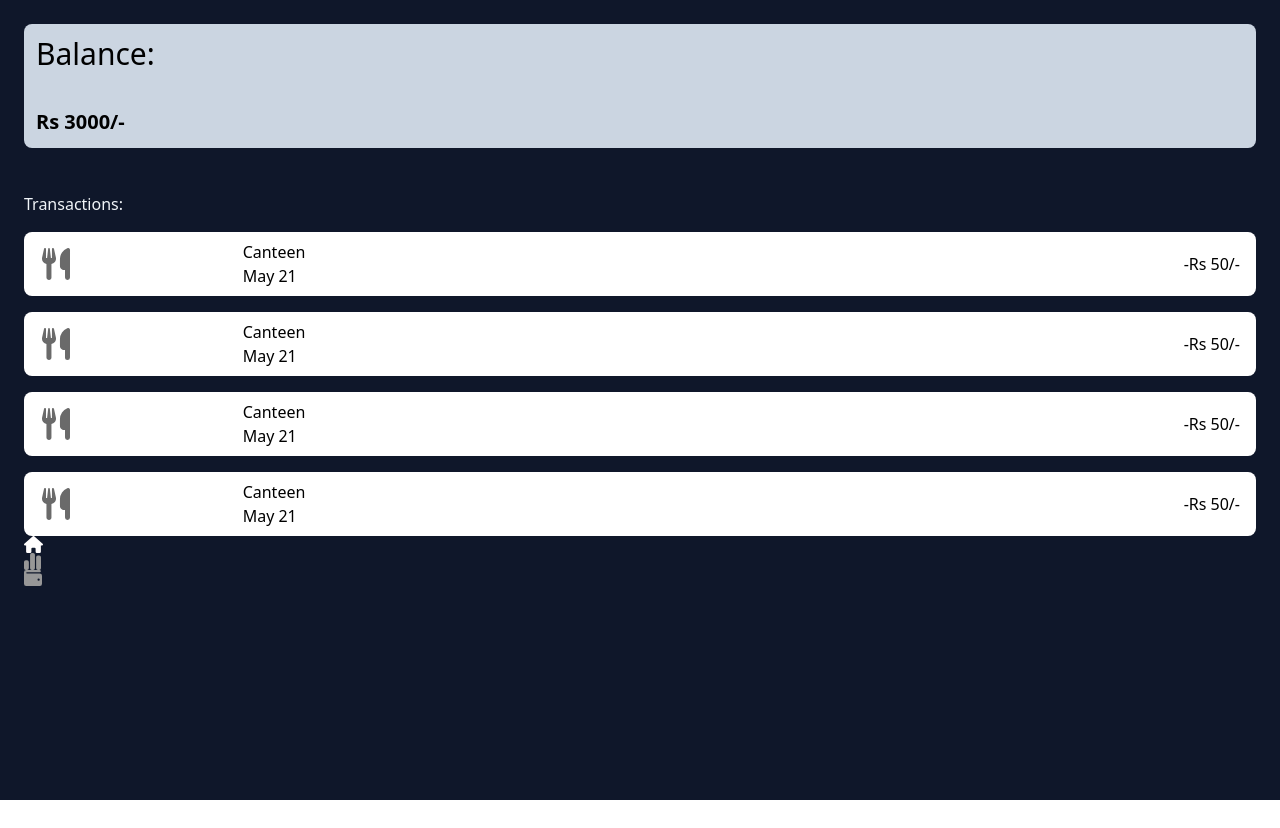
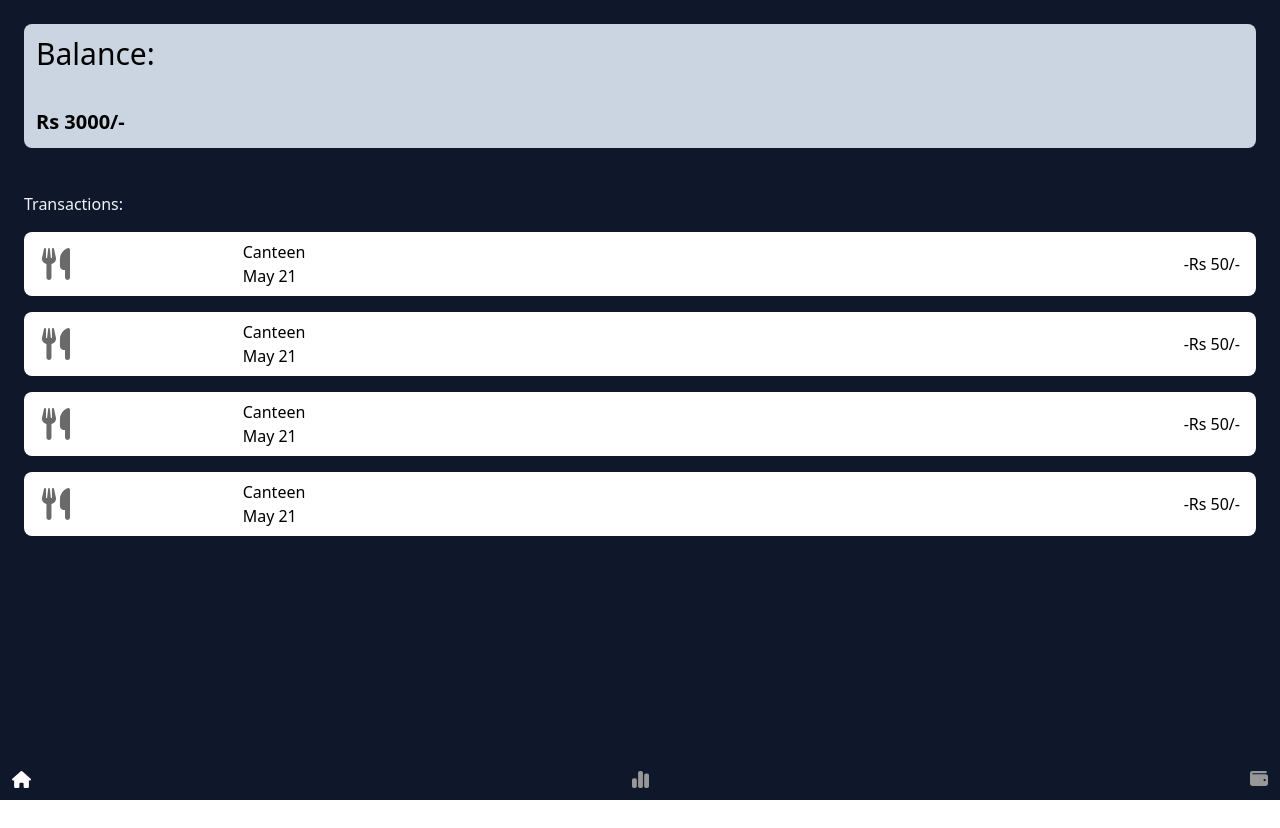
Before and after one commit to Twentyquid/Hackernel_project, a React (Create React App) app: page / in a window 1280 px wide. Before the commit the page ends 800 px from the top, so only its background shows below. Built offline with nearby package versions, Linux system fonts and the light colour scheme.

Commit message:
modified the navbar

```diff
--- a/src/App.js
+++ b/src/App.js
@@ -5,7 +5,7 @@ import BottomNav from "./components/BottomNav";
 
 function App() {
   return (
-    <div className="bg-slate-900 h-screen p-6">
+    <div className="bg-slate-900 h-screen p-6 pb-0 mb-7">
       <Account></Account>
       <Transactions></Transactions>
       <BottomNav></BottomNav>
--- a/src/components/BottomNav.jsx
+++ b/src/components/BottomNav.jsx
@@ -6,7 +6,7 @@ import wallet from "../images/wallet-solid.svg";
 function BottomNav() {
   return (
     <div>
-      <ul>
+      <ul className="flex justify-between bg-slate-900 fixed bottom-0 w-full left-0 p-3">
         <li>
           <div>
             <img src={home} alt="" />
```
